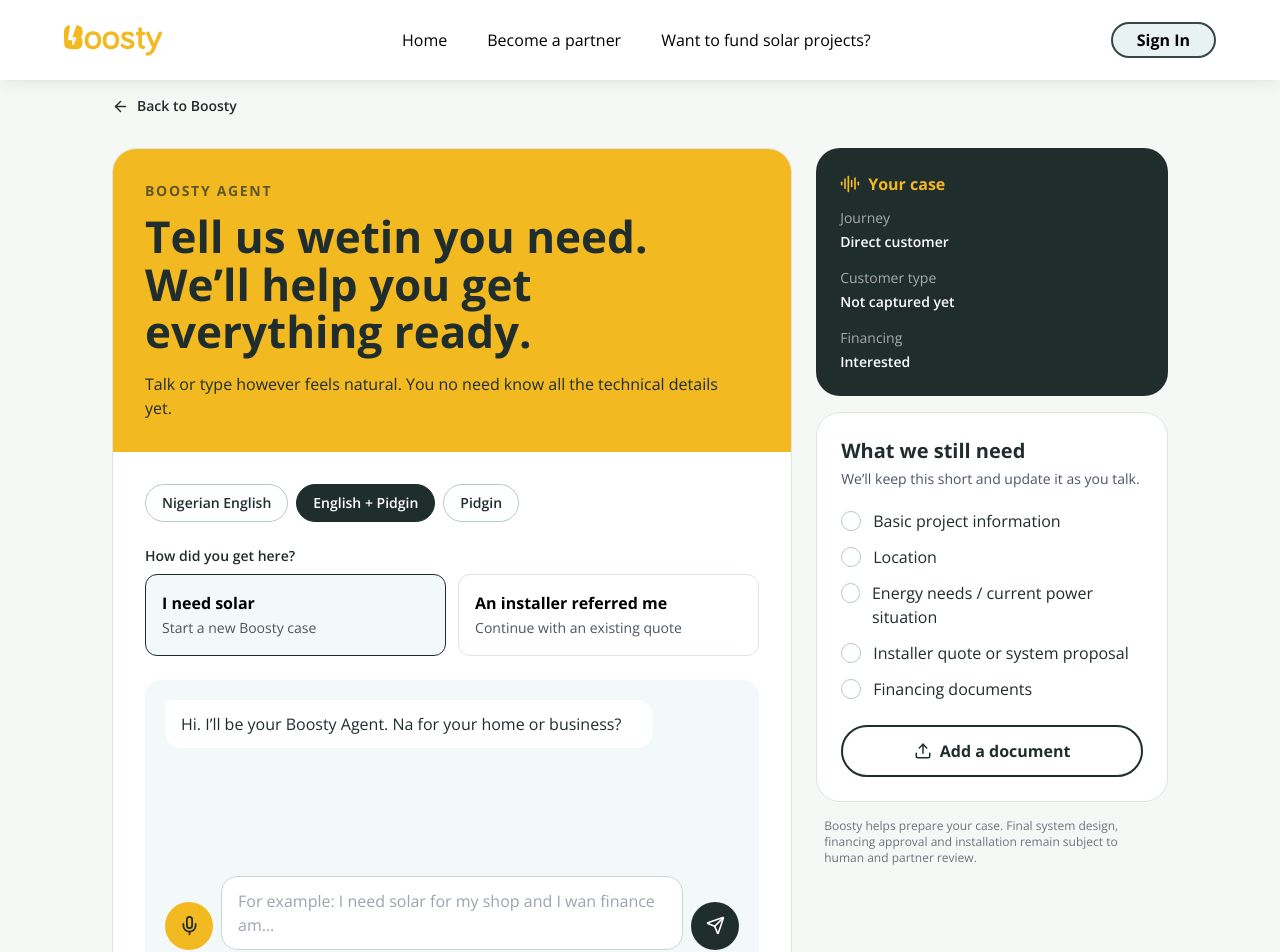
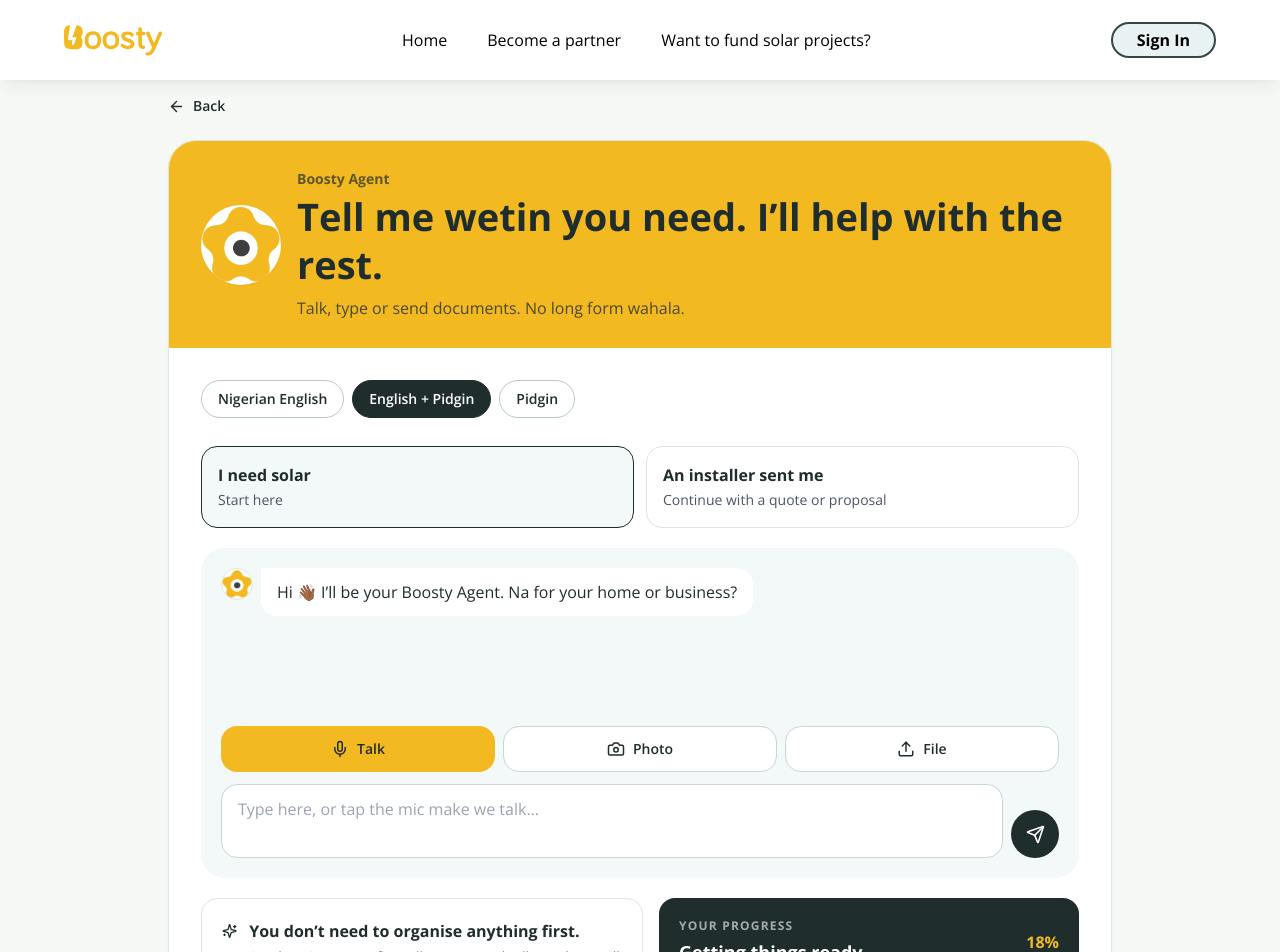
Before and after one commit to AimuaO/Boosty, a React (Vite) app: page /start in a window 1280 px wide. Shown: the top 952 px of the page. Built offline with nearby package versions, Linux system fonts and the light colour scheme.

Commit message:
feat: simplify customer journey around conversation and assisted documents

```diff
--- a/src/pages/StartJourney.jsx
+++ b/src/pages/StartJourney.jsx
@@ -1,5 +1,5 @@
 import React, { useMemo, useState } from "react";
-import { ArrowLeft, AudioLines, Check, Mic, Send, Upload } from "lucide-react";
+import { ArrowLeft, Camera, Check, FileText, Mic, Send, Sparkles, Upload } from "lucide-react";
 import { Link } from "react-router-dom";
 
 const languageOptions = [
@@ -10,31 +10,28 @@ const languageOptions = [
 
 const prompts = {
   english: {
-    eyebrow: "Boosty Agent",
-    title: "Tell us what you need. We’ll help you get the case ready.",
-    intro:
-      "Start by talking or typing. You don’t need to know the technical details yet.",
-    placeholder: "For example: I need solar for my shop and I want to finance it…",
-    greeting:
-      "Hi. I’ll be your Boosty Agent. Is this for your home or business?",
+    title: "Tell me what you need. I’ll help with the rest.",
+    intro: "You can talk, type or send documents. No long forms.",
+    placeholder: "Type here, or tap the mic and talk…",
+    greeting: "Hi 👋🏾 I’ll be your Boosty Agent. Is this for your home or business?",
+    afterReply: "Got it. You can keep talking normally. I’ll organise the details as we go.",
+    sendDoc: "Just send what you have. I’ll sort it and tell you what’s still missing.",
   },
   mixed: {
-    eyebrow: "Boosty Agent",
-    title: "Tell us wetin you need. We’ll help you get everything ready.",
-    intro:
-      "Talk or type however feels natural. You no need know all the technical details yet.",
-    placeholder: "For example: I need solar for my shop and I wan finance am…",
-    greeting:
-      "Hi. I’ll be your Boosty Agent. Na for your home or business?",
+    title: "Tell me wetin you need. I’ll help with the rest.",
+    intro: "Talk, type or send documents. No long form wahala.",
+    placeholder: "Type here, or tap the mic make we talk…",
+    greeting: "Hi 👋🏾 I’ll be your Boosty Agent. Na for your home or business?",
+    afterReply: "Got it. Just keep talking normally. I’ll arrange everything as we go.",
+    sendDoc: "Send wetin you get first. I’ll sort am and tell you the small thing wey remain.",
   },
   pidgin: {
-    eyebrow: "Boosty Agent",
-    title: "Tell us wetin you need. Make we help you prepare everything.",
-    intro:
-      "You fit talk or type. No worry if you no know the technical side yet.",
-    placeholder: "For example: I need sola for my shop and I wan pay small-small…",
-    greeting:
-      "Hi. I go be your Boosty Agent. Na for house or business?",
+    title: "Tell me wetin you need. Make I help you handle the rest.",
+    intro: "You fit talk, type or send document. No long form wahala.",
+    placeholder: "Type here, or tap the mic make we talk…",
+    greeting: "Hi 👋🏾 I go be your Boosty Agent. Na for house or business?",
+    afterReply: "I hear you. Just dey talk normally. I go arrange everything as we dey go.",
+    sendDoc: "Send wetin you get first. I go sort am and tell you wetin remain.",
   },
 };
 
@@ -47,9 +44,8 @@ const StartJourney = () => {
   ]);
   const [details, setDetails] = useState({
     customerType: "",
-    location: "",
     financing: "Interested",
-    installerQuote: false,
+    documentsReceived: 0,
   });
 
   const copy = useMemo(() => prompts[language], [language]);
@@ -66,76 +62,81 @@ const StartJourney = () => {
     setMessages((current) => [
       ...current,
       { role: "user", text: clean },
-      {
-        role: "agent",
-        text:
-          language === "english"
-            ? "Got it. Next I’ll ask a few short questions so we can prepare your solar financing case."
-            : language === "pidgin"
-            ? "I hear you. I go ask you small small questions so we fit prepare your solar financing case."
-            : "Got it. I’ll ask you a few short questions make we prepare your solar financing case properly.",
-      },
+      { role: "agent", text: copy.afterReply },
     ]);
 
     const lower = clean.toLowerCase();
     setDetails((current) => ({
       ...current,
       customerType:
-        lower.includes("shop") || lower.includes("business")
+        lower.includes("shop") || lower.includes("business") || lower.includes("office")
           ? "Business"
           : lower.includes("home") || lower.includes("house")
           ? "Home"
           : current.customerType,
-      installerQuote:
-        lower.includes("quote") || lower.includes("installer")
-          ? true
-          : current.installerQuote,
     }));
 
     setMessage("");
   };
 
-  const checklist = [
-    { label: "Basic project information", done: Boolean(details.customerType) },
-    { label: "Location", done: Boolean(details.location) },
-    { label: "Energy needs / current power situation", done: false },
-    { label: "Installer quote or system proposal", done: details.installerQuote },
-    { label: "Financing documents", done: false },
-  ];
+  const simulateDocument = () => {
+    setMessages((current) => [
+      ...current,
+      { role: "user", text: "📎 Document sent" },
+      {
+        role: "agent",
+        text:
+          language === "english"
+            ? "Nice, I’ve got it. I’ll check what information I can pull from it so you don’t have to type it again."
+            : language === "pidgin"
+            ? "Nice, I don get am. I go check wetin I fit collect from inside so you no go type am again."
+            : "Nice, I’ve got it. I’ll pull out the useful details so you no need type them again.",
+      },
+    ]);
+
+    setDetails((current) => ({
+      ...current,
+      documentsReceived: current.documentsReceived + 1,
+    }));
+  };
+
+  const progress = details.customerType ? 35 : 18;
 
   return (
     <main className="min-h-screen bg-[#F6F8F6] pt-24 pb-16">
-      <div className="max-w-6xl mx-auto px-[24px] md:px-[48px]">
+      <div className="max-w-5xl mx-auto px-[20px] md:px-[40px]">
         <Link
           to="/"
-          className="inline-flex items-center gap-2 text-[#202D2D] text-sm font-semibold mb-8"
+          className="inline-flex items-center gap-2 text-[#202D2D] text-sm font-semibold mb-6"
         >
           <ArrowLeft size={17} />
-          Back to Boosty
+          Back
         </Link>
 
-        <div className="grid lg:grid-cols-[1.45fr_0.75fr] gap-6 items-start">
-          <section className="bg-white rounded-[24px] border border-[#DCE6E3] overflow-hidden">
-            <div className="bg-[#F3B921] p-6 md:p-8">
-              <p className="font-bold text-sm uppercase tracking-[0.12em] text-[#202D2D]/70">
-                {copy.eyebrow}
-              </p>
-              <h1 className="text-[32px] md:text-[44px] leading-[1.08] font-bold text-[#202D2D] mt-3 max-w-2xl">
+        <section className="bg-white rounded-[28px] overflow-hidden border border-[#DCE6E3] shadow-sm">
+          <div className="bg-[#F3B921] px-5 py-6 md:px-8 md:py-7 flex items-center gap-4">
+            <div className="w-16 h-16 md:w-20 md:h-20 rounded-full bg-white flex items-center justify-center shadow-sm overflow-hidden shrink-0">
+              <img src="/boosty.gif" alt="Boosty Agent" className="w-full h-full object-contain" />
+            </div>
+            <div>
+              <p className="text-sm font-bold text-[#202D2D]/70">Boosty Agent</p>
+              <h1 className="text-[28px] md:text-[38px] leading-tight font-bold text-[#202D2D] mt-1">
                 {copy.title}
               </h1>
-              <p className="mt-4 text-[#202D2D] max-w-xl">{copy.intro}</p>
+              <p className="mt-2 text-[#202D2D]/80 text-sm md:text-base">{copy.intro}</p>
+            </div>
           </div>
 
-            <div className="p-6 md:p-8">
-              <div className="flex flex-wrap gap-2 mb-6">
+          <div className="p-5 md:p-8">
+            <div className="flex gap-2 overflow-x-auto pb-2 mb-5">
               {languageOptions.map((option) => (
                 <button
                   key={option.id}
                   onClick={() => changeLanguage(option.id)}
-                    className={`rounded-full px-4 py-2 text-sm font-semibold border transition-colors ${
+                  className={`shrink-0 rounded-full px-4 py-2 text-sm font-semibold border transition-colors ${
                     language === option.id
                       ? "bg-[#202D2D] text-white border-[#202D2D]"
-                        : "bg-white text-[#202D2D] border-[#B8C9C5] hover:border-[#202D2D]"
+                      : "bg-white text-[#202D2D] border-[#B8C9C5]"
                   }`}
                 >
                   {option.label}
@@ -143,42 +144,42 @@ const StartJourney = () => {
               ))}
             </div>
 
-              <div className="mb-6">
-                <p className="text-sm font-semibold text-[#202D2D] mb-2">
-                  How did you get here?
-                </p>
-                <div className="grid sm:grid-cols-2 gap-3">
+            <div className="grid md:grid-cols-2 gap-3 mb-5">
               <button
                 onClick={() => setSource("direct")}
-                    className={`text-left rounded-xl border p-4 ${
+                className={`text-left rounded-2xl border p-4 ${
                   source === "direct"
                     ? "border-[#202D2D] bg-[#F3F8F8]"
                     : "border-[#DCE6E3]"
                 }`}
               >
-                    <span className="font-bold block">I need solar</span>
-                    <span className="text-sm text-gray-600">Start a new Boosty case</span>
+                <span className="font-bold block text-[#202D2D]">I need solar</span>
+                <span className="text-sm text-gray-600">Start here</span>
               </button>
               <button
                 onClick={() => setSource("installer")}
-                    className={`text-left rounded-xl border p-4 ${
+                className={`text-left rounded-2xl border p-4 ${
                   source === "installer"
                     ? "border-[#202D2D] bg-[#F3F8F8]"
                     : "border-[#DCE6E3]"
                 }`}
               >
-                    <span className="font-bold block">An installer referred me</span>
-                    <span className="text-sm text-gray-600">Continue with an existing quote</span>
+                <span className="font-bold block text-[#202D2D]">An installer sent me</span>
+                <span className="text-sm text-gray-600">Continue with a quote or proposal</span>
               </button>
             </div>
-              </div>
 
-              <div className="rounded-2xl bg-[#F3F8F8] p-4 md:p-5 min-h-[290px] flex flex-col">
+            <div className="rounded-[24px] bg-[#F3F8F8] p-4 md:p-5 min-h-[330px] flex flex-col">
               <div className="space-y-3 flex-1">
                 {messages.map((item, index) => (
+                  <div key={index} className="flex items-start gap-2">
+                    {item.role === "agent" && (
+                      <div className="w-8 h-8 rounded-full bg-white overflow-hidden shrink-0 border border-[#DCE6E3]">
+                        <img src="/boosty.gif" alt="" className="w-full h-full object-contain" />
+                      </div>
+                    )}
                     <div
-                      key={index}
-                      className={`max-w-[85%] rounded-2xl px-4 py-3 text-sm md:text-base ${
+                      className={`max-w-[86%] rounded-2xl px-4 py-3 text-sm md:text-base ${
                         item.role === "agent"
                           ? "bg-white text-[#202D2D] rounded-tl-sm"
                           : "bg-[#202D2D] text-white ml-auto rounded-tr-sm"
@@ -186,18 +187,38 @@ const StartJourney = () => {
                     >
                       {item.text}
                     </div>
+                  </div>
                 ))}
               </div>
 
-                <div className="mt-5 flex gap-2 items-end">
+              <div className="mt-5">
+                <div className="grid grid-cols-3 gap-2 mb-3">
                   <button
                     type="button"
-                    className="shrink-0 w-12 h-12 rounded-full bg-[#F3B921] text-[#202D2D] flex items-center justify-center"
-                    aria-label="Talk to Boosty Agent"
-                    title="Voice connection will be added in the next build slice"
+                    className="rounded-2xl bg-[#F3B921] text-[#202D2D] px-3 py-3 font-semibold flex items-center justify-center gap-2 text-sm"
                   >
-                    <Mic size={21} />
+                    <Mic size={18} />
+                    Talk
                   </button>
+                  <button
+                    type="button"
+                    onClick={simulateDocument}
+                    className="rounded-2xl bg-white border border-[#C8D7D3] text-[#202D2D] px-3 py-3 font-semibold flex items-center justify-center gap-2 text-sm"
+                  >
+                    <Camera size={18} />
+                    Photo
+                  </button>
+                  <button
+                    type="button"
+                    onClick={simulateDocument}
+                    className="rounded-2xl bg-white border border-[#C8D7D3] text-[#202D2D] px-3 py-3 font-semibold flex items-center justify-center gap-2 text-sm"
+                  >
+                    <Upload size={18} />
+                    File
+                  </button>
+                </div>
+
+                <div className="flex gap-2 items-end">
                   <textarea
                     value={message}
                     onChange={(event) => setMessage(event.target.value)}
@@ -222,72 +243,71 @@ const StartJourney = () => {
                 </div>
               </div>
             </div>
-          </section>
 
-          <aside className="space-y-4">
-            <div className="bg-[#202D2D] text-white rounded-[24px] p-6">
-              <div className="flex items-center gap-2 text-[#F3B921] mb-3">
-                <AudioLines size={20} />
-                <span className="font-bold">Your case</span>
+            <div className="mt-5 grid lg:grid-cols-[1fr_0.95fr] gap-4">
+              <div className="rounded-2xl border border-[#DCE6E3] p-5 bg-white">
+                <div className="flex items-start gap-3">
+                  <Sparkles size={20} className="text-[#202D2D] mt-0.5" />
+                  <div>
+                    <h2 className="font-bold text-[#202D2D]">You don’t need to organise anything first.</h2>
+                    <p className="text-sm text-gray-600 mt-1">{copy.sendDoc}</p>
                   </div>
-              <dl className="space-y-4 text-sm">
-                <div>
-                  <dt className="text-white/60">Journey</dt>
-                  <dd className="font-semibold mt-1">
-                    {source === "installer" ? "Installer referred" : "Direct customer"}
-                  </dd>
                 </div>
-                <div>
-                  <dt className="text-white/60">Customer type</dt>
-                  <dd className="font-semibold mt-1">
-                    {details.customerType || "Not captured yet"}
-                  </dd>
+                <div className="mt-4 flex flex-wrap gap-2">
+                  <span className="rounded-full bg-[#F3F8F8] px-3 py-2 text-xs font-semibold text-[#202D2D]">CAC documents</span>
+                  <span className="rounded-full bg-[#F3F8F8] px-3 py-2 text-xs font-semibold text-[#202D2D]">Bank statements</span>
+                  <span className="rounded-full bg-[#F3F8F8] px-3 py-2 text-xs font-semibold text-[#202D2D]">ID</span>
+                  <span className="rounded-full bg-[#F3F8F8] px-3 py-2 text-xs font-semibold text-[#202D2D]">Utility bill</span>
                 </div>
-                <div>
-                  <dt className="text-white/60">Financing</dt>
-                  <dd className="font-semibold mt-1">{details.financing}</dd>
-                </div>
-              </dl>
               </div>
 
-            <div className="bg-white rounded-[24px] border border-[#DCE6E3] p-6">
-              <h2 className="font-bold text-xl text-[#202D2D]">What we still need</h2>
-              <p className="text-sm text-gray-600 mt-1 mb-5">
-                We’ll keep this short and update it as you talk.
-              </p>
-              <div className="space-y-3">
-                {checklist.map((item) => (
-                  <div key={item.label} className="flex items-start gap-3">
-                    <span
-                      className={`mt-0.5 w-5 h-5 rounded-full flex items-center justify-center border ${
-                        item.done
-                          ? "bg-[#202D2D] border-[#202D2D] text-white"
-                          : "border-[#B8C9C5] text-transparent"
-                      }`}
-                    >
-                      <Check size={13} />
-                    </span>
-                    <span className={item.done ? "text-gray-500 line-through" : "text-[#202D2D]"}>
-                      {item.label}
-                    </span>
+              <div className="rounded-2xl bg-[#202D2D] text-white p-5">
+                <div className="flex items-center justify-between gap-4">
+                  <div>
+                    <p className="text-white/60 text-xs font-bold uppercase tracking-[0.1em]">Your progress</p>
+                    <p className="font-bold text-lg mt-1">Getting things ready</p>
                   </div>
-                ))}
+                  <span className="text-[#F3B921] font-bold">{progress}%</span>
+                </div>
+                <div className="h-2 rounded-full bg-white/15 mt-4 overflow-hidden">
+                  <div className="h-full bg-[#F3B921] rounded-full" style={{ width: `${progress}%` }} />
+                </div>
+                <div className="mt-4 space-y-2 text-sm">
+                  <div className="flex items-center gap-2">
+                    <Check size={15} className="text-[#F3B921]" />
+                    <span>{source === "installer" ? "Installer referral noted" : "Journey started"}</span>
+                  </div>
+                  {details.customerType && (
+                    <div className="flex items-center gap-2">
+                      <Check size={15} className="text-[#F3B921]" />
+                      <span>{details.customerType} customer</span>
+                    </div>
+                  )}
+                  {details.documentsReceived > 0 && (
+                    <div className="flex items-center gap-2">
+                      <Check size={15} className="text-[#F3B921]" />
+                      <span>{details.documentsReceived} document{details.documentsReceived > 1 ? "s" : ""} received</span>
+                    </div>
+                  )}
+                </div>
+              </div>
             </div>
 
-              <button
-                type="button"
-                className="mt-6 w-full rounded-full border-2 border-[#202D2D] px-4 py-3 font-bold text-[#202D2D] flex items-center justify-center gap-2 hover:bg-[#F3F8F8]"
-              >
-                <Upload size={18} />
-                Add a document
-              </button>
+            <div className="mt-5 rounded-2xl bg-[#FFF8E2] border border-[#F3B921]/30 p-5 flex items-start gap-3">
+              <FileText size={20} className="text-[#202D2D] mt-0.5" />
+              <div>
+                <h3 className="font-bold text-[#202D2D]">When we need proof of identity</h3>
+                <p className="text-sm text-gray-700 mt-1">
+                  We’ll ask for one accepted ID when it becomes relevant. For the current FCMB process, that can be NIN, international passport, driver’s licence or voter’s card.
+                </p>
+              </div>
             </div>
 
-            <p className="text-xs text-gray-500 px-2">
-              Boosty helps prepare your case. Final system design, financing approval and installation remain subject to human and partner review.
+            <p className="text-xs text-gray-500 mt-5">
+              Boosty helps prepare and organise your application. Final financing approval and final system design remain subject to partner and human review.
             </p>
-          </aside>
           </div>
+        </section>
       </div>
     </main>
   );
```
Lines whose indentation alone changed are shown as unchanged.
